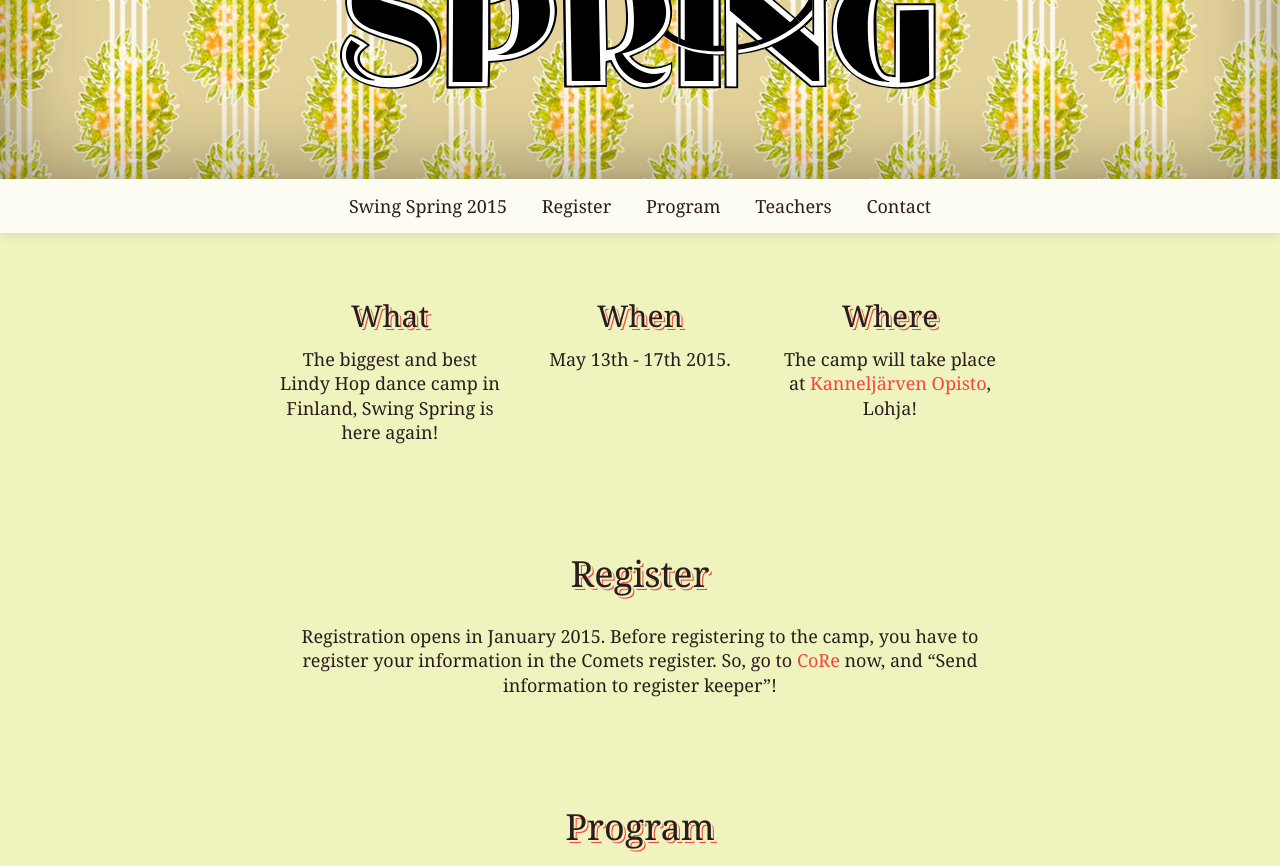
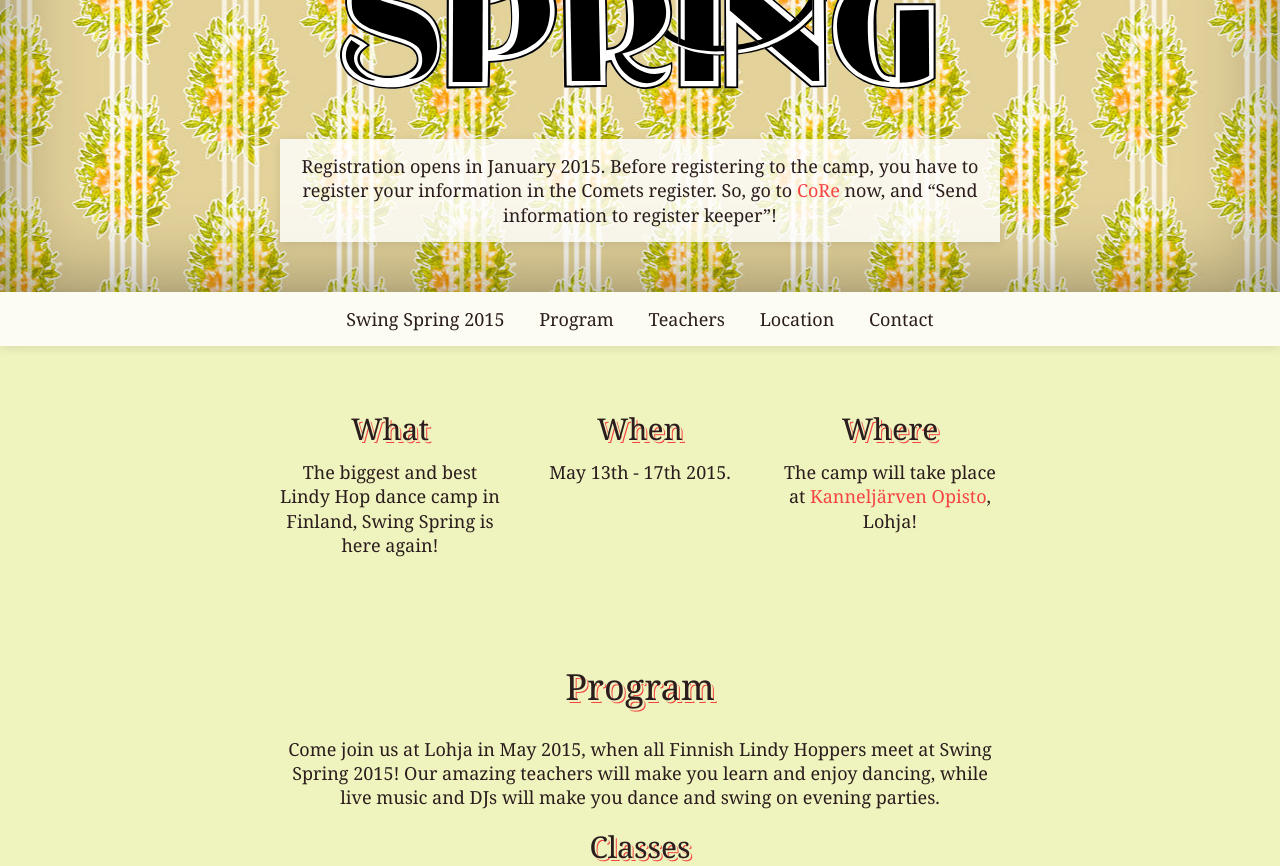
Before and after one commit to swingspring/swingspring.github.io, a plain HTML site: page english.html in a window 1280 px wide. Shown: the part 480-1346 px from the top of the page. Drawn offline with nearby package versions, Linux system fonts and the light colour scheme; a web font is replaced by a local one.

Commit message:
Add location

```diff
--- a/english.html
+++ b/english.html
@@ -31,16 +31,21 @@
   <div class="container text-center">
     <div class="logo"><img src="img/logo-white.svg" onerror="this.src='img/logo-white.png'"></div>
     <h1>Swing Spring 15</h1>
+    <a class="change-language" href="index.html">Suomeksi</a>
+    <p class="white-overlay">
+      Registration opens in January 2015. Before registering to the camp, you have to register your information in the Comets register. So, go to
+      <a href="https://core.comets.fi/index2.php?kieli=3">CoRe</a>
+      now, and “Send information to register keeper”!
+    </p>
   </div>
-  <a class="change-language" href="index.html">Suomeksi</a>
 </header>
 <nav class="white-overlay hidden-xs sticky-nav" role="navigation">
   <div class="container">
     <ul class="text-center">
       <li><a href="#">Swing Spring 2015</a></li>
-      <li><a href="#Register">Register</a></li>
       <li><a href="#Program">Program</a></li>
       <li><a href="#Teachers">Teachers</a></li>
+      <li><a href="#Location">Location</a></li>
       <li><a href="#Contact">Contact</a></li>
     </ul>
   </div>
@@ -61,12 +66,6 @@
         <p>The camp will take place at <a href="http://www.kannelopisto.fi/">Kanneljärven&nbsp;Opisto</a>, Lohja!</p>
       </div>
     </div>
-
-    <h1 id="Register">Register</h1>
-    <p>Registration opens in January 2015. Before registering to the camp, you have to register your information in the Comets register. So, go to
-      <a href="https://core.comets.fi/index2.php?kieli=3">CoRe</a>
-      now, and “Send information to register keeper”!
-    </p>
 
     <h1 id="Program">Program</h1>
     <p>Come join us at Lohja in May 2015, when all Finnish Lindy Hoppers meet at Swing Spring 2015! Our amazing teachers will make you learn and enjoy dancing, while live music and DJs will make you dance and swing on evening parties.</p>
@@ -144,6 +143,9 @@
       </div>
     </div>
 
+    <h1 id="Location">Location</h1>
+    <p>Swing Spring 2015 takes place at Kanneljärven opisto, Lohja, about an hour away from Helsinki. We will stay in rooms of 2-3, some of which have bunk beds, or, if you wish for a cheaper option, in floor accommodation in classrooms. All rooms have fridges and the participants can also use a kitchen. However, we offer an affordable meal package including breakfast, lunch and dinner. When you’re not dancing, you can enjoy the beautiful Lake Hormajärvi and the lakeside sauna.</p>
+
     <h1 id="Contact">Contact</h1>
     <p>Organizing dance society is <a href="http://www.comets.fi">Rock'n'Roll&nbsp;Dance&nbsp;Club&nbsp;Comets&nbsp;ry</a>.</p>
     <h2>Organisers</h2>
@@ -176,9 +178,9 @@
     <div class="collapse navbar-collapse" id="navbar-collapse">
       <ul class="nav navbar-nav">
         <li><a href="#" onclick="$('#navbar-collapse').removeClass('in')">Swing Spring 2015</a></li>
-        <li><a href="#Register" onclick="$('#navbar-collapse').removeClass('in')">Register</a></li>
         <li><a href="#Program" onclick="$('#navbar-collapse').removeClass('in')">Program</a></li>
         <li><a href="#Teachers" onclick="$('#navbar-collapse').removeClass('in')">Teachers</a></li>
+        <li><a href="#Location" onclick="$('#navbar-collapse').removeClass('in')">Location</a></li>
         <li><a href="#Contact" onclick="$('#navbar-collapse').removeClass('in')">Contact</a></li>
       </ul>
     </div>
--- a/style.css
+++ b/style.css
@@ -55,7 +55,6 @@ header {
   -webkit-box-shadow: inset 0px 0px 90px rgba(0,0,0,0.4);
   -moz-box-shadow:    inset 0px 0px 90px rgba(0,0,0,0.4);
   box-shadow:         inset 0px 0px 90px rgba(0,0,0,0.4);
-  line-height: 0; /* ensure no space between bottom */
 }
 
 header .logo {
@@ -90,6 +89,10 @@ header .change-language {
 header .change-language:hover {
   color: #2b1d1d;
   text-decoration: none;
+}
+
+header p {
+  padding: 15px;
 }
 
 nav {
```
Also changed, not shown: index.html (+10 -8 lines).
